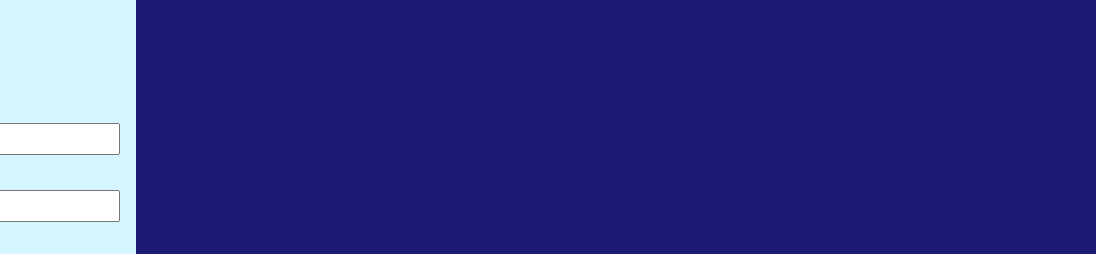
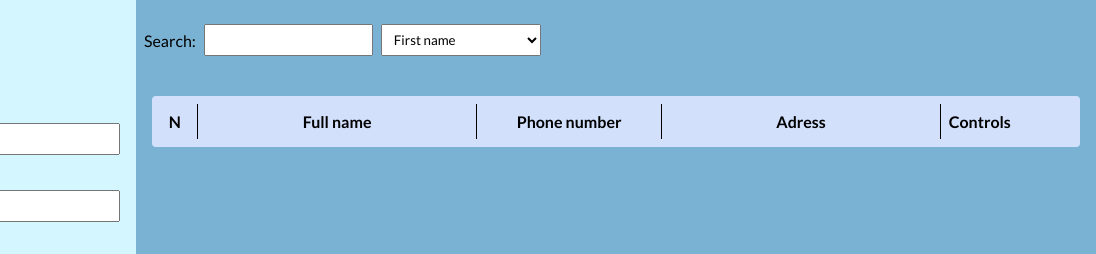
Before and after one commit to jerzyszajner/contact-list-app, a plain HTML site: page src/index.html in a window 1280 px wide. Shown: the top 254 px of the page, 184-1280 px from the left. Drawn offline with Linux system fonts and the light colour scheme.

Commit message:
create search bar and fix contacts list header

```diff
--- a/src/css/index.css
+++ b/src/css/index.css
@@ -22,13 +22,7 @@ body {
   background-color: var(--color-contacts);
 }
 
-.contact-app__display-contacts {
-  flex-basis: 75%;
-  background-color: rgb(27, 27, 117);
-}
-
 /* STYLES FOR FORM */
-
 .contact-app__form-container {
   flex-basis: 25%;
   background-color: green;
@@ -83,3 +77,80 @@ body {
 .form__submit-button:hover {
   opacity: 0.9;
 }
+
+/* STYLES FOR THE DISPLAY SECTION*/
+.contact-app__display-contacts {
+  flex-basis: 75%;
+  display: flex;
+  flex-direction: column;
+  background-color: rgb(27, 27, 117);
+}
+
+/* STYLES FOR THE SEARCH */
+.search {
+  display: flex;
+  align-items: center;
+  gap: var(--spacing-small);
+  flex-basis: 10%;
+  padding: 0 var(--spacing-small);
+  background-color: var(--color-contacts);
+}
+
+.search__input,
+.search__filter {
+  min-width: 160px;
+  height: 32px;
+  font-family: inherit;
+  padding: 0 var(--spacing-small);
+}
+
+/* STYLES FOT THE CONTACT LIST DISPLAY */
+
+.contacts {
+  flex-grow: 1;
+  display: flex;
+  flex-direction: column;
+  gap: var(--spacing-small);
+  background-color: var(--color-contacts);
+  padding: var(--spacing-medium);
+}
+
+.contacts__header {
+  display: flex;
+  width: 100%;
+  padding: var(--spacing-small) 0;
+  background-color: var(--color-header);
+  font-family: Lato-Bold;
+  border-radius: var(--border-radius-small);
+}
+
+.contacts__header span {
+  padding: var(--spacing-small);
+  display: flex;
+  justify-content: center;
+  align-items: center;
+}
+
+.contacts__header span:not(:last-child) {
+  border-right: 1px solid black;
+}
+
+.contacts__header-list-number {
+  flex-basis: 5%;
+}
+
+.contacts__header-fullname {
+  flex-basis: 30%;
+}
+
+.contacts__header-phone {
+  flex-basis: 20%
+}
+
+.contacts__header-adress {
+  flex-basis: 30%;
+}
+
+.contacts__header-controls {
+  flex-basis: 15;
+}
--- a/src/index.html
+++ b/src/index.html
@@ -63,7 +63,36 @@
           </div>
         </form>
       </section>
-      <section class="contact-app__display-contacts"></section>
+      <section class="contact-app__display-contacts">
+        <div class="search">
+          <label for="search">Search:</label>
+          <input
+            type="search"
+            name="search"
+            id="search"
+            class="search__input"
+          />
+
+          <select name="filter" id="filter" class="search__filter">
+            <option value="firstname">First name</option>
+            <option value="lastname">Last name</option>
+            <option value="phone">Phone number</option>
+          </select>
+        </div>
+
+        <div class="contacts">
+          <header class="contacts__header">
+            <span class="contacts__header-list-number">N</span>
+            <span class="contacts__header-fullname">Full name</span>
+            <span class="contacts__header-phone">Phone number</span>
+            <span class="contacts__header-adress">Adress</span>
+            <span class="contacts__header-controls">Controls</span>
+          </header>
+          <ul class="contacts__list">
+            <li></li>
+          </ul>
+        </div>
+      </section>
     </main>
     <script src="./js/app.js"></script>
   </body>
```
